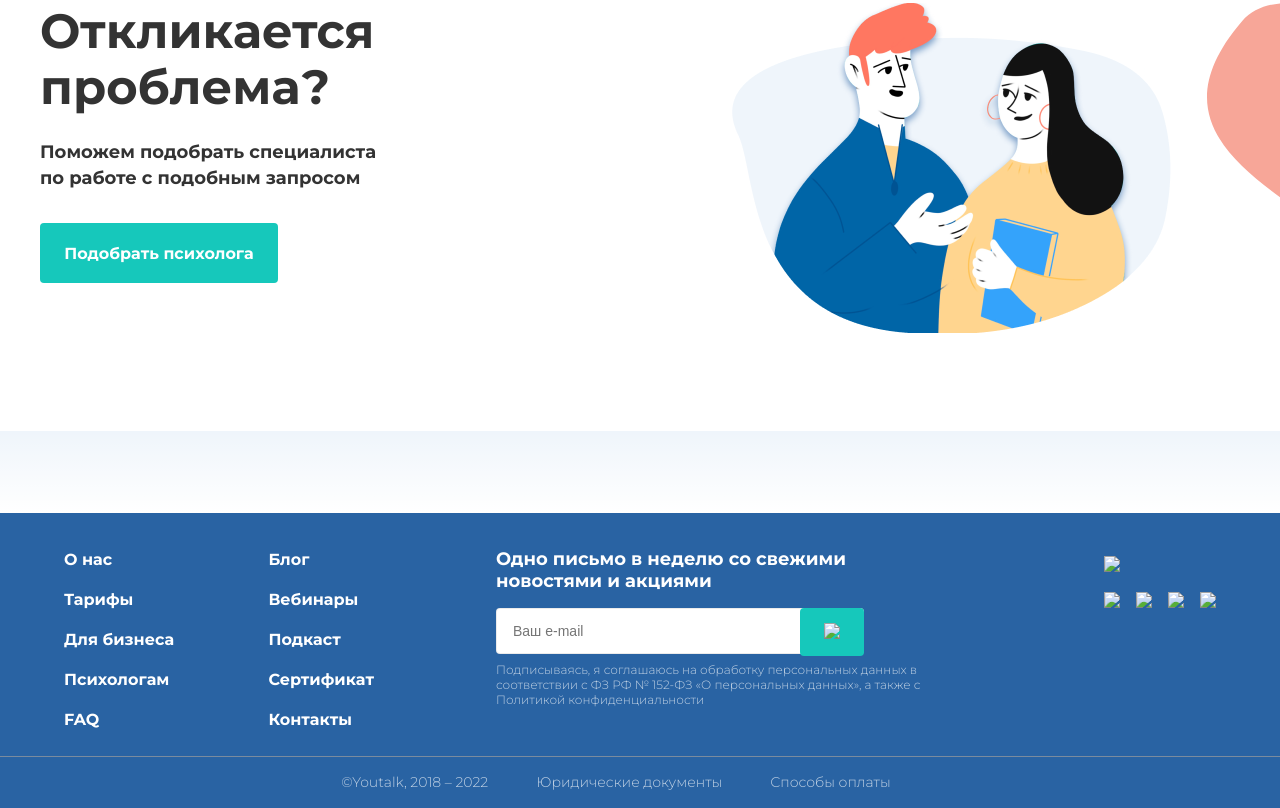
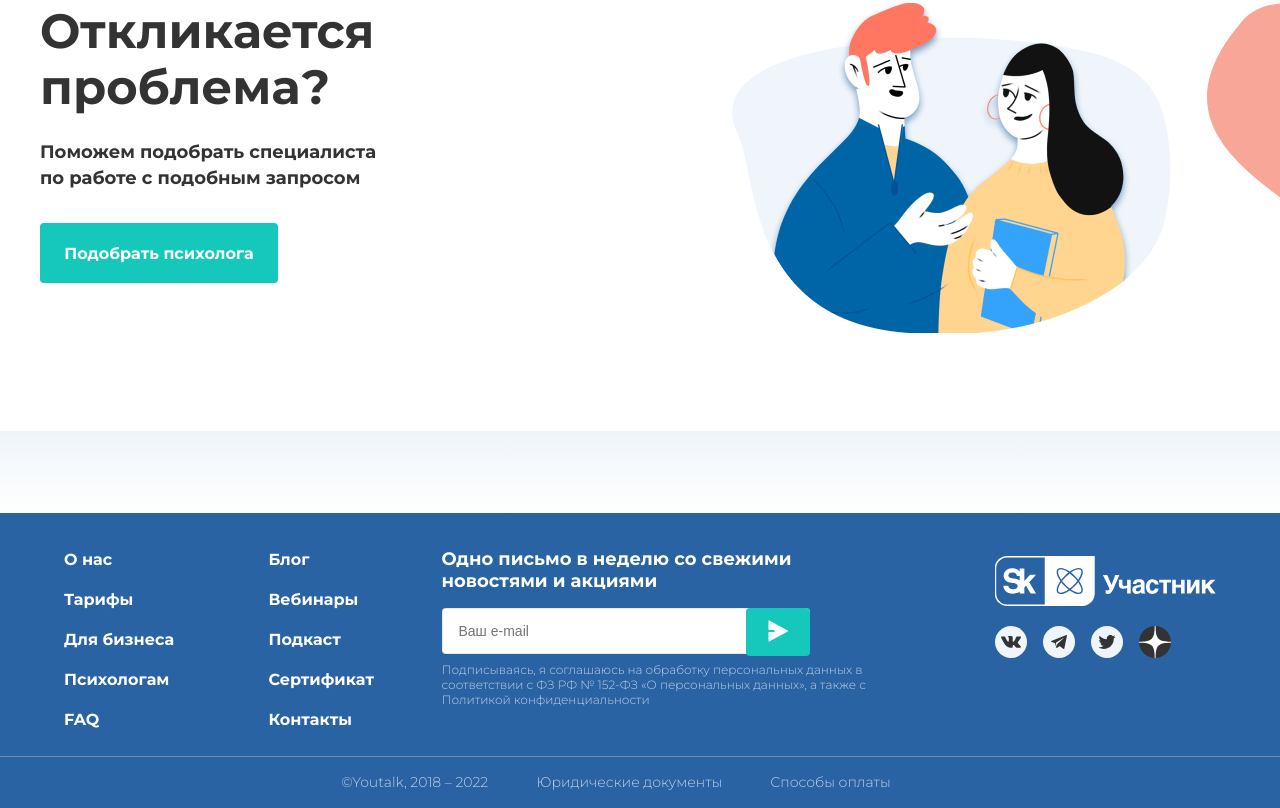
Before and after one commit to feijap/you-talk, a plain HTML site: page page2.html in a window 1280 px wide. Shown: the part 5450-6258 px from the top of the page. Drawn offline with Linux system fonts and the light colour scheme; the site is published under a folder, as on GitHub Pages, so addresses that start at the root find nothing.

Commit message:
Update page2.html

```diff
--- a/page2.html
+++ b/page2.html
@@ -460,7 +460,7 @@
 						</li>
 						<li class="footer__navigation-item-email">
 							<input class="footer__enter-email" type="text" placeholder="Ваш e-mail">
-							<button class="footer__enter-email-button"><img src="/img/go.svg"></button>
+							<button class="footer__enter-email-button"><img src="img/go.svg"></button>
 						</li>
 						<li class="footer__navigation-item">
 							<p class="footer__navigation-feedback-2">Подписываясь, я соглашаюсь на обработку персональных данных в соответствии с ФЗ РФ № 152-ФЗ «О персональных данных», а также с Политикой конфиденциальности</p>
@@ -469,21 +469,21 @@
 					 <ul class="footer__navigation-sociamain">
 						<li class="footer__navigation-item">
 							<p class="footer__navigation-sk">
-								<img src="/img/sk.svg">
+								<img src="img/sk.svg">
 							</p>
 						</li>
 						<li class="footer__navigation-item">
 							<a href="#" class="footer__navigation-socia-1">
-								<img src="/img/vk.svg" class="footer__navigation-socia-1-img">
+								<img src="img/vk.svg" class="footer__navigation-socia-1-img">
 							</a>
 							<a href="#" class="footer__navigation-socia-2">
-								<img src="/img/tg.svg" class="footer__navigation-socia-2-img">
+								<img src="img/tg.svg" class="footer__navigation-socia-2-img">
 							</a>
 							<a href="#" class="footer__navigation-socia-3">
-								<img src="/img/twit.svg" class="footer__navigation-socia-3-img">
+								<img src="img/twit.svg" class="footer__navigation-socia-3-img">
 							</a>
 							<a href="#" class="footer__navigation-socia-4">
-								<img src="/img/dzen.svg" class="footer__navigation-socia-4-img">
+								<img src="img/dzen.svg" class="footer__navigation-socia-4-img">
 							</a>
 						</li>
 					 </ul>
```
